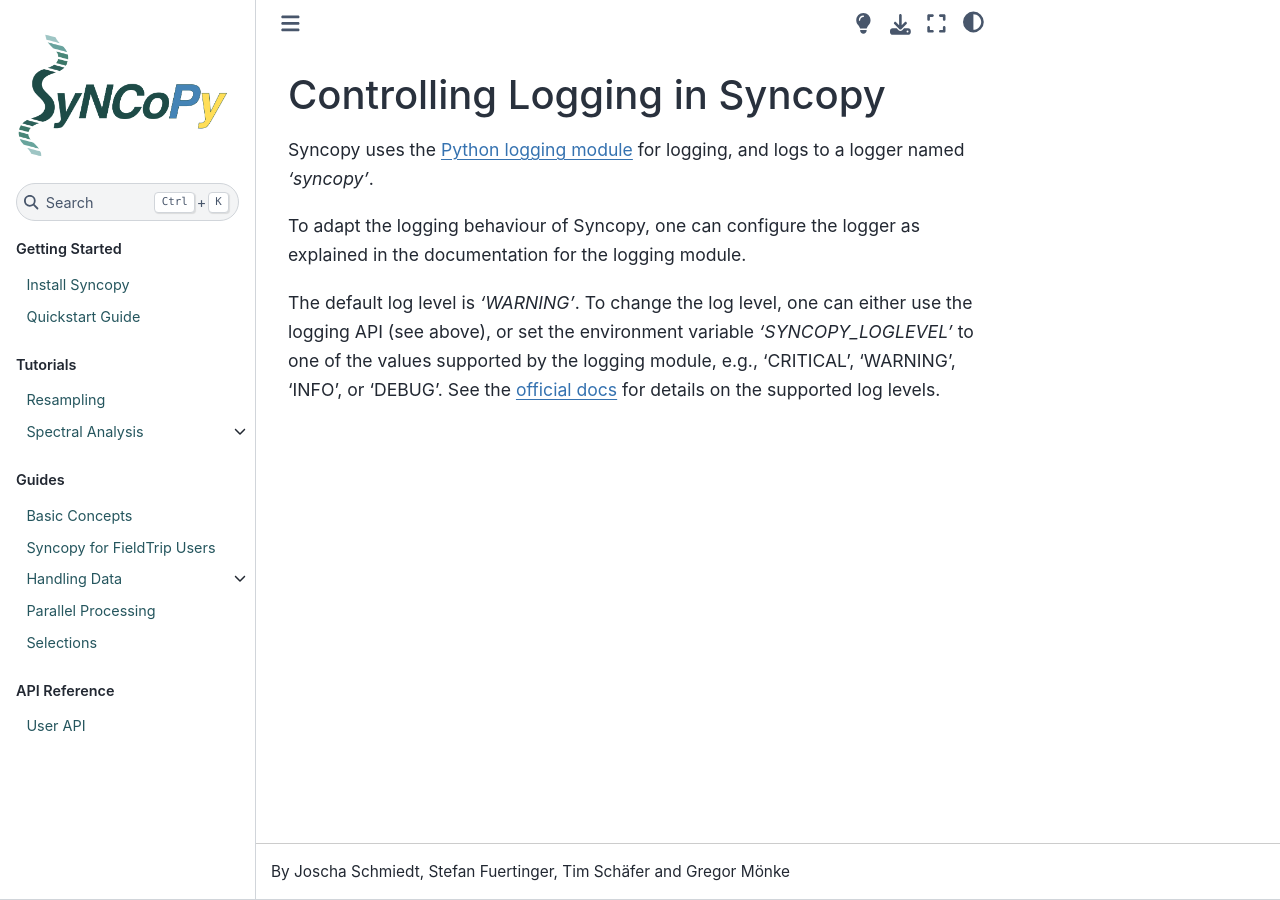
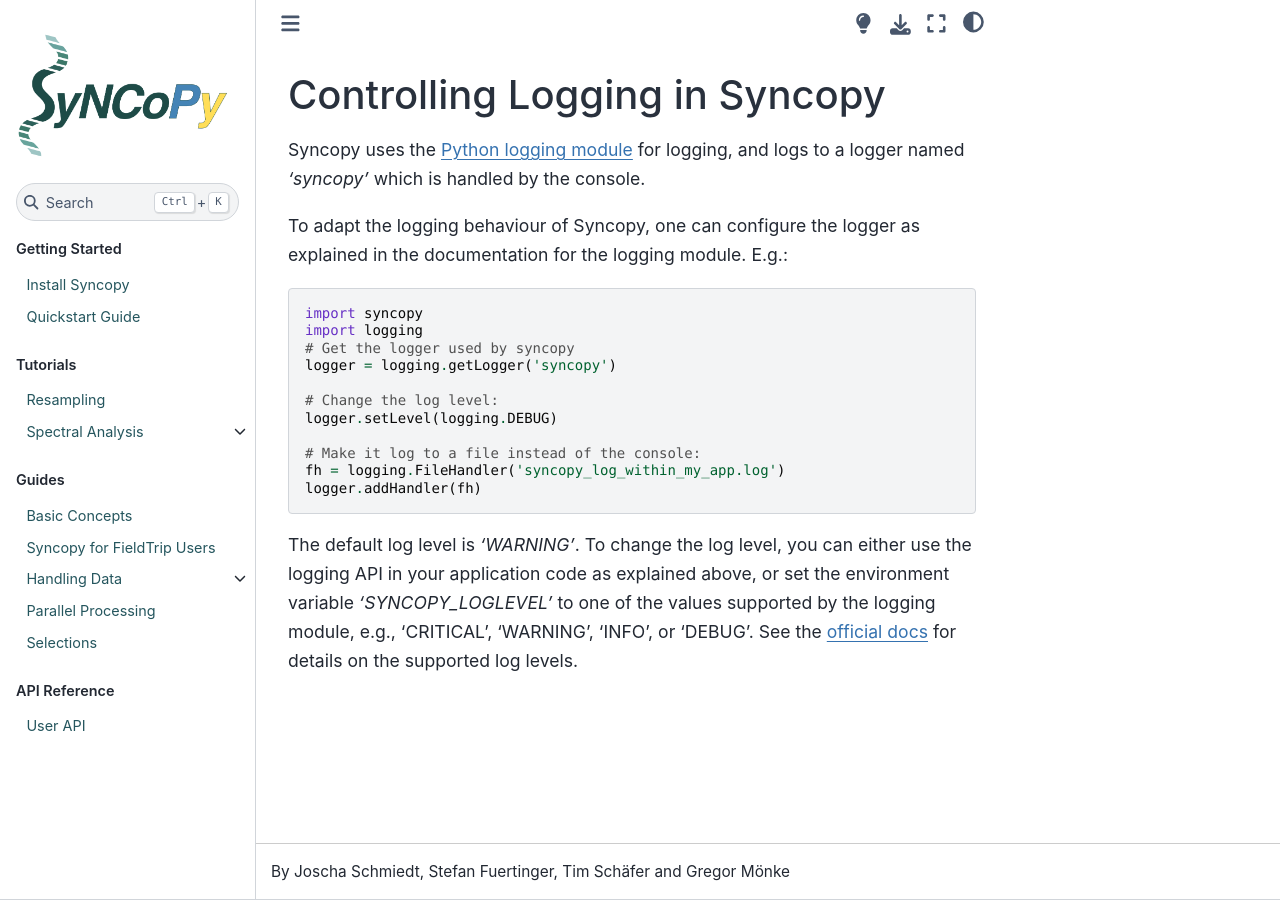
Before and after one commit to esi-neuroscience/syncopy, a Sphinx documentation site: the page built from doc/source/developer/logging.rst, in a window 1280 px wide. Built offline with Sphinx 7.4.7 and the Sphinx Book theme 1.1.4, drawn with Linux system fonts in a browser that asks for light colours; the version number is read from the project's files by our own code.

Commit message:
CHG: extend logging documenation

```diff
--- a/doc/source/developer/logging.rst
+++ b/doc/source/developer/logging.rst
@@ -3,9 +3,24 @@
 Controlling Logging in Syncopy
 ===============================
 
-Syncopy uses the `Python logging module <https://docs.python.org/3/library/logging.html>`_ for logging, and logs to a logger named `'syncopy'`.
+Syncopy uses the `Python logging module <https://docs.python.org/3/library/logging.html>`_ for logging, and logs to a logger named `'syncopy'` which is handled by the console.
 
-To adapt the logging behaviour of Syncopy, one can configure the logger as explained in the documentation for the logging module.
+To adapt the logging behaviour of Syncopy, one can configure the logger as explained in the documentation for the logging module. E.g.:
+
+.. code-block:: python
+
+   import syncopy
+   import logging
+   # Get the logger used by syncopy
+   logger = logging.getLogger('syncopy')
+
+   # Change the log level:
+   logger.setLevel(logging.DEBUG)
+
+   # Make it log to a file instead of the console:
+   fh = logging.FileHandler('syncopy_log_within_my_app.log')
+   logger.addHandler(fh)
 
 
-The default log level is `'WARNING'`. To change the log level, one can either use the logging API (see above), or set the environment variable `'SYNCOPY_LOGLEVEL'` to one of the values supported by the logging module, e.g., 'CRITICAL', 'WARNING', 'INFO', or 'DEBUG'. See the `official docs <https://docs.python.org/3/library/logging.html#levels>`_ for details on the supported log levels.
+
+The default log level is `'WARNING'`. To change the log level, you can either use the logging API in your application code as explained above, or set the environment variable `'SYNCOPY_LOGLEVEL'` to one of the values supported by the logging module, e.g., 'CRITICAL', 'WARNING', 'INFO', or 'DEBUG'. See the `official docs <https://docs.python.org/3/library/logging.html#levels>`_ for details on the supported log levels.
```
